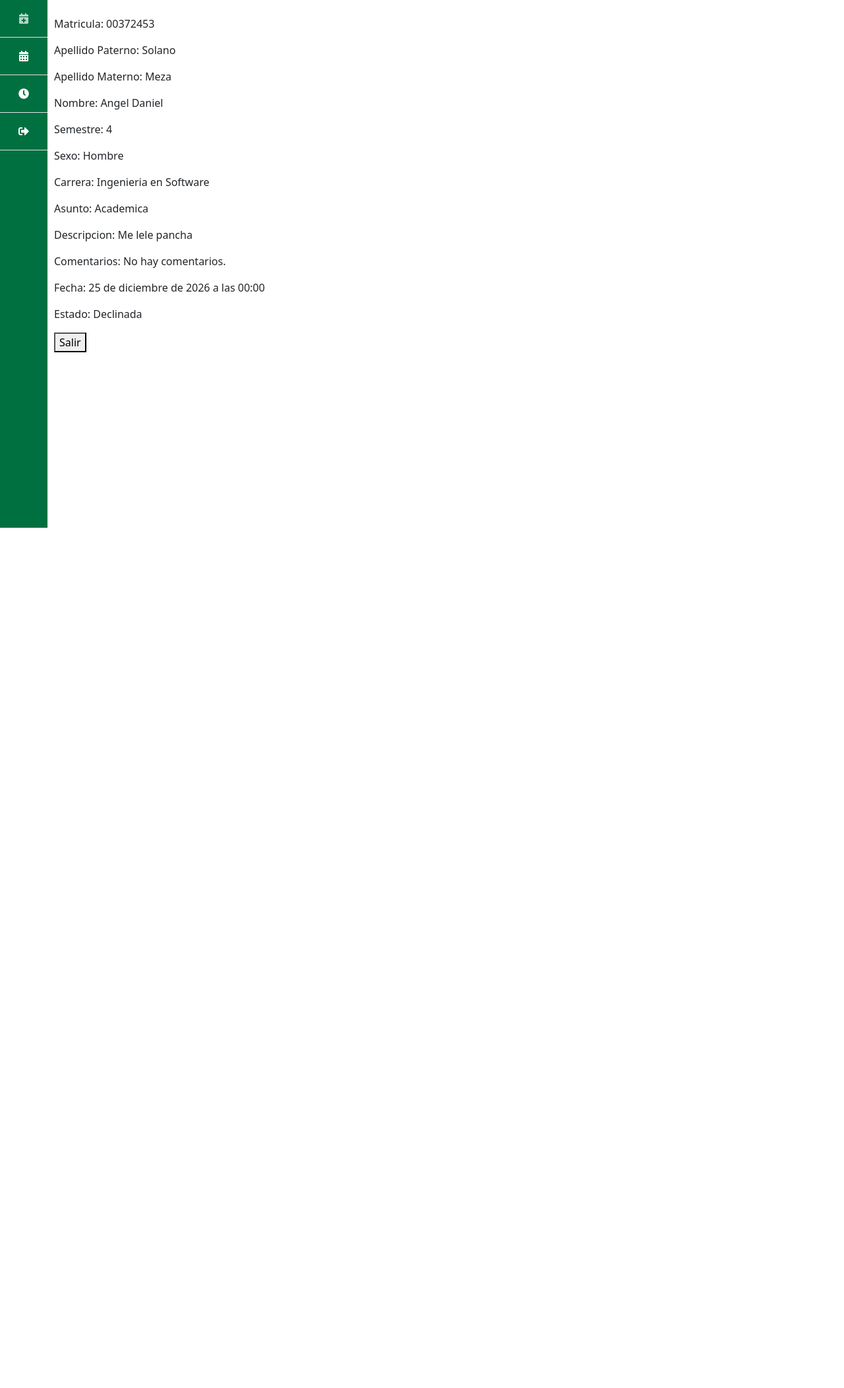
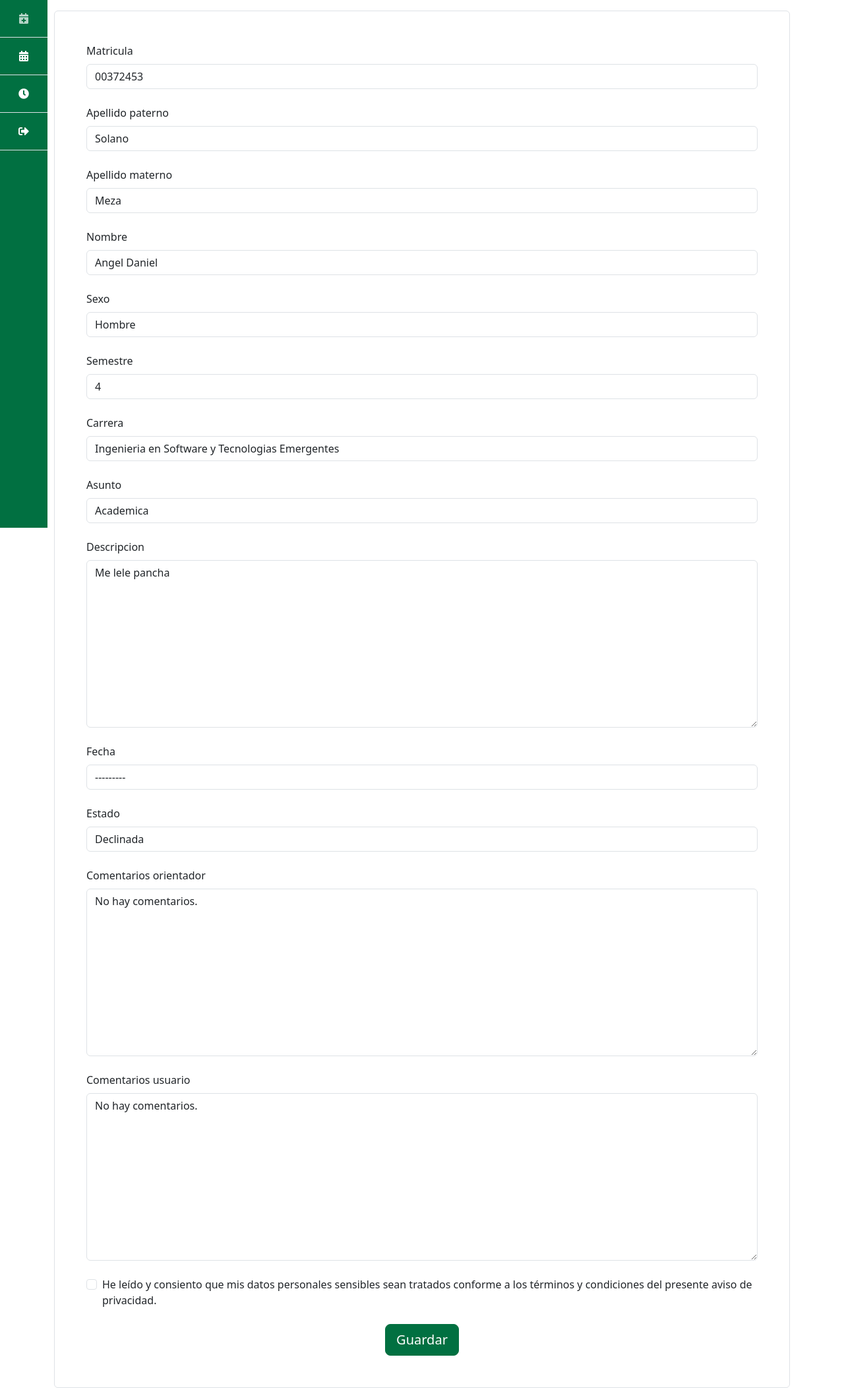
Before and after one commit to EspySoftware/sgap, a Django app: page /citas/2 in a window 1280 px wide. Shown: the whole page at 66% size. Before the commit the page ends 800 px from the top, so only its background shows below. Run offline with Django 5.2, Linux system fonts and the light colour scheme; a user stored in the database is signed in; data comes from the database, SQL or seed files in the repository; some libraries are stand-ins or nearby versions.

Commit message:
Comentarios usuario y orientador
Mas cosas pero la vdd no me acuerdo de mas

```diff
--- a/paginas/forms.py
+++ b/paginas/forms.py
@@ -20,7 +20,7 @@ class FormularioCita(ModelForm):
 
     class Meta:
         model = Cita
-        fields = ['matricula', 'apellido_paterno', 'apellido_materno', 'nombre', 'sexo', 'semestre', 'carrera', 'asunto', 'descripcion', 'fecha', 'estado', 'comentarios']
+        fields = ['matricula', 'apellido_paterno', 'apellido_materno', 'nombre', 'sexo', 'semestre', 'carrera', 'asunto', 'descripcion', 'fecha', 'estado', 'comentarios_orientador', 'comentarios_usuario']
         widgets = {
             'descripcion': forms.Textarea,
             'sexo': forms.Select(choices=Cita.GENERO),
--- a/paginas/models.py
+++ b/paginas/models.py
@@ -87,10 +87,16 @@ class Cita(models.Model):
         default=PRIMERO
     )
 
-    comentarios = models.TextField(
+    comentarios_orientador = models.TextField(
         max_length=200,
         default="No hay comentarios."
     )
+
+    comentarios_usuario = models.TextField(
+        max_length=200,
+        default="No hay comentarios."
+    )
+
 
     sexo = models.CharField(
         max_length=20,
--- a/paginas/templates/detalle_cita.html
+++ b/paginas/templates/detalle_cita.html
@@ -1,5 +1,8 @@
-{% extends 'base.html' %} {% block content %}
-<h1>{{cita.titulo}}</h1>
+{% extends 'base.html' %}
+{% load static %}
+{% load widget_tweaks %}
+{% block content %}
+<!-- <h1>{{cita.titulo}}</h1>
 {{error}}
 <form method="POST">
   {% csrf_token %}
@@ -134,5 +137,46 @@
   <p>Comentarios: {{ form.comentarios }}</p>
   <button type="submit" name="action" value="save">Guardar</button>
   {% endif %} {% endif %}
+</form> -->
+
+<form action="" method="POST" class="p-5 border rounded">
+  {% csrf_token %}
+  {% for field in form %}
+  {% if field.widget.input_type != 'hidden' %}
+  <div class="form-group mb-4">
+    <label for="{{ field.id_for_label }}" class="form-label">{{ field.label }}</label>
+    {{ field|add_class:"form-control" }}
+    {% if field.help_text %}
+    <small class="form-text text-muted">{{ field.help_text }}</small>
+    {% endif %}
+    {% if field.errors %}
+    <div class="invalid-feedback">
+      {{ field.errors|striptags }}
+    </div>
+    {% endif %}
+  </div>
+  {% else %}
+  {{ field }}
+  {% endif %}
+  {% endfor %}
+
+  <div class="form-check mb-4">
+    <input class="form-check-input" type="checkbox" value="" id="consentCheckbox" required>
+    <label class="form-check-label" for="consentCheckbox">
+      He leído y consiento que mis datos personales sensibles sean tratados conforme a los términos y condiciones del presente aviso de privacidad.
+    </label>
+  </div>
+
+  <!-- Agendar -->
+  <div class="form-group text-center">
+    <button class="btn btn-primary btn-lg">Guardar</button>
+  </div>
 </form>
+
+{% if error %}
+<div class="alert alert-danger mt-3" role="alert">{{ error }}</div>
+{% endif %}
+</div>
+</div>
+</div>
 {% endblock %}
--- a/paginas/views.py
+++ b/paginas/views.py
@@ -166,10 +166,13 @@ def crear_cita(request):
         form.fields['estado'].initial = 'Pendiente'
         form.fields['estado'].widget = forms.HiddenInput()
         form.fields['estado'].label = ''
-        form.fields['comentarios'].initial = 'No hay comentarios'
-        form.fields['comentarios'].widget = forms.HiddenInput()
-        form.fields['comentarios'].label = ''
-
+        form.fields['comentarios_orientador'].initial = 'No hay comentarios'
+        form.fields['comentarios_orientador'].widget = forms.HiddenInput()
+        form.fields['comentarios_orientador'].label = ''
+    else:
+        form.fields['comentarios_usuario'].initial = 'No hay comentarios'
+        form.fields['comentarios_usuario'].widget = forms.HiddenInput()
+        form.fields['comentarios_usuario'].label = ''
     return render(request, 'crear_cita.html', {
         'form': form,
         'error': 'Por favor, verifica los datos ingresados' if form.errors else None
```
Also changed, not shown: paginas/templates/citas.html (+7 -4 lines), paginas/templates/citas_confirmadas.html (+7 -4 lines), paginas/templates/citas_pendientes.html (+7 -4 lines), paginas/templates/crear_cita.html (+54 -30 lines), db.sqlite3, paginas/migrations/0008_rename_comentarios_cita_comentarios_orientador_and_more.py (added).
